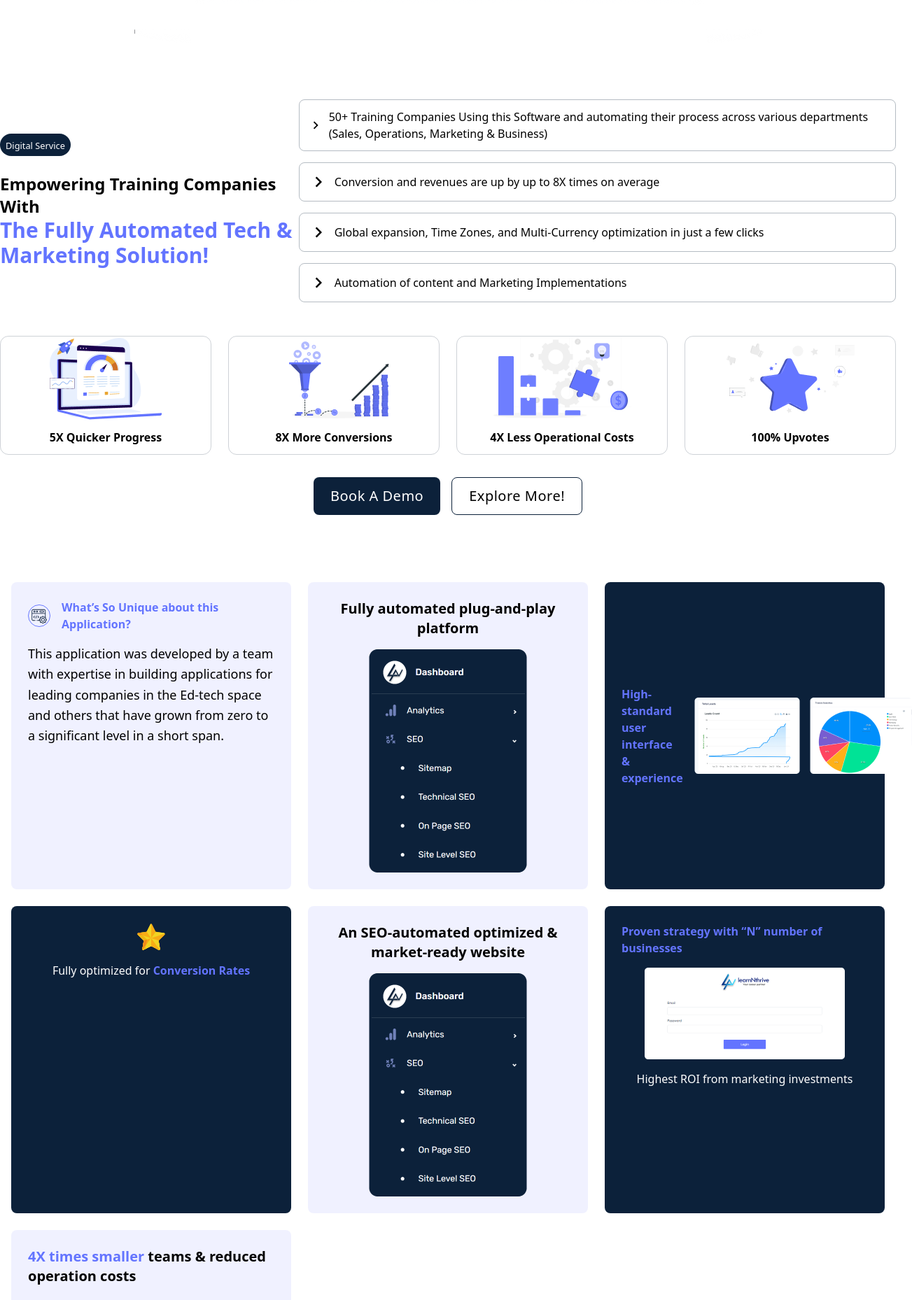
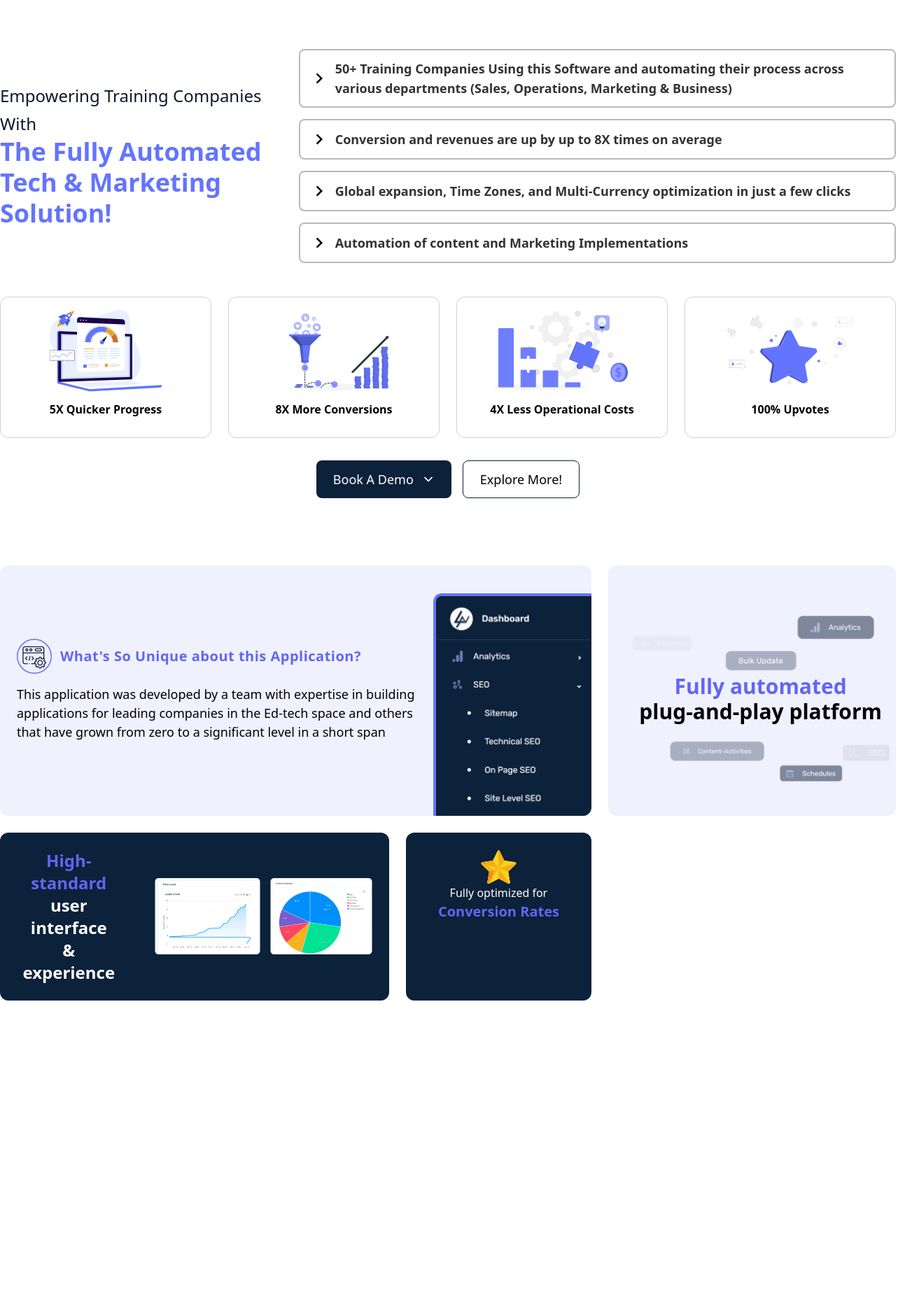
Before and after one commit to ItsRohith-A/Skilldeck, a Next.js app: page / in a window 1280 px wide. Shown: the part 923-2781 px from the top of the page at 70% size, 1303 px wide, since content can reach past the window. After the commit the page ends 2353 px from the top, so only its background shows below. Built offline with nearby package versions, Linux system fonts and the light colour scheme.

Commit message:
Fix: Banner and second section done mobile responsive and bento grid section half done

```diff
--- a/package.json
+++ b/package.json
@@ -16,13 +16,11 @@
     "react-icons": "^5.3.0"
   },
   "devDependencies": {
+    "typescript": "^5",
     "@types/node": "^20",
     "@types/react": "^18",
     "@types/react-dom": "^18",
-    "eslint": "^8",
-    "eslint-config-next": "14.2.11",
     "postcss": "^8",
-    "tailwindcss": "^3.4.1",
-    "typescript": "^5"
+    "tailwindcss": "^3.4.1"
   }
 }
--- a/src/components/home/FullyAutomated.tsx
+++ b/src/components/home/FullyAutomated.tsx
@@ -5,6 +5,7 @@ import cardimg2 from '../../../public/images/empowering/fully2.png';
 import cardimg3 from '../../../public/images/empowering/fully3.png';
 import cardimg4 from '../../../public/images/empowering/fully4.png';
 import Image from "next/image";
+import { IoIosArrowDown } from "react-icons/io";
 
 function FullyAutomated() {
   const points = [
@@ -17,18 +18,12 @@ function FullyAutomated() {
   return (
     <div>
       <div className="container mx-auto my-12 px-4 lg:px-0" data-aos="fade-up">
-        <div className="fully-automated lg:flex justify-between">
-          {/* Empowering Section */}
-          <div className="empowering lg:w-1/3 self-center">
-            <p className="bg-prime-dark text-white py-1 px-2 rounded-full w-fit">
-              <small>Digital Service</small>
-            </p>
-            <h2 className="text-xl font-bold mt-6 lg:text-2xl">
+        <div className=" lg:flex justify-between">
+          <div className="lg:w-1/3 self-center">
+            <div className="text-slate-900 text-2xl font-medium leading-10">
               Empowering Training Companies With <br />
-              <span className="text-prime-blue text-2xl lg:text-3xl">
-                The Fully Automated Tech & Marketing Solution!
-              </span>
-            </h2>
+              <span className="text-prime-blue text-4xl font-bold ">The Fully Automated Tech & Marketing Solution!</span>
+            </div>
           </div>
 
           {/* Points Section */}
@@ -36,10 +31,12 @@ function FullyAutomated() {
             {points.map((point, index) => (
               <div
                 key={index}
-                className="flex items-center border border-[rgba(12,33,58,0.3)] rounded-lg p-3 hover:border-prime-blue hover:text-prime-blue transition"
+                className="flex items-center border-2 border-slate-900/30 rounded-lg p-3 hover:border-prime-blue hover:text-prime-blue transition"
               >
-                <MdKeyboardArrowRight size={30} className="mr-2" />
-                <p className="m-0">{point}</p>
+                <div className="">
+                  <MdKeyboardArrowRight size={30} className="mr-2" />
+                </div>
+                <p className="opacity-80 text-black text-sm lg:text-lg font-semibold">{point}</p>
               </div>
             ))}
           </div>
@@ -55,22 +52,27 @@ function FullyAutomated() {
             { image: cardimg3, text: "4X Less Operational Costs" },
             { image: cardimg4, text: "100% Upvotes" },
           ].map((card, index) => (
+
+
             <div
               key={index}
-              className="rounded-xl border border-prime-dark/20 hover:border-prime-blue transition flex-col flex items-center"
+              className="py-4 rounded-xl border border-prime-dark/20 hover:border-prime-blue transition flex-col flex items-center"
             >
               <Image src={card.image} alt={card.text} className="rounded-t-xl" />
               <p className="text-center font-bold py-3">{card.text}</p>
             </div>
+
+
           ))}
         </div>
 
         {/* Buttons Section */}
         <div className="flex flex-col sm:flex-row justify-center gap-4 my-8">
-          <button className="px-6 py-3 bg-prime-dark text-white rounded-lg text-xl font-medium tracking-wide">
+          <button className="px-6 py-3 flex items-center gap-3 bg-prime-dark text-white rounded-lg text-lg">
             Book A Demo
+            <IoIosArrowDown />
           </button>
-          <button className="px-6 py-3 border border-prime-dark rounded-lg text-xl font-medium tracking-wide">
+          <button className="px-6 py-3 border border-prime-dark rounded-lg text-lg">
             Explore More!
           </button>
         </div>
--- a/src/components/home/Unique.tsx
+++ b/src/components/home/Unique.tsx
@@ -2,75 +2,62 @@ import Image from "next/image";
 import React from "react";
 import dashboard from "../../../public/images/unique/dashbord.png";
 import codingIcon from "../../../public/images/unique/coding.svg";
+import box2bg from "../../../public/images/unique/boxb.png";
 import chart from "../../../public/images/unique/boxc.png";
 import star from "../../../public/images/unique/star.svg";
 import loginimg from "../../../public/images/unique/loginimg.png";
 
 function Unique() {
   return (
-    <div className="container mx-auto py-16 px-4" id="unique">
-      <div className="grid grid-cols-1 md:grid-cols-2 lg:grid-cols-3 gap-6">
-        {/* First Card */}
-        <div className="bg-prime-lightblue/20 p-6 rounded-lg flex flex-col space-y-4">
-          <div className="flex items-center space-x-4">
-            <Image src={codingIcon} alt="coding icon" className="w-8 h-8" />
-            <h5 className="text-prime-blue font-bold">
-              What’s So Unique about this Application?
-            </h5>
+    <div className="container mx-auto mt-12 lg:mt-24" id="unique">
+      <div className="grid gap-6">
+        <div className="grid grid-cols-3 gap-6">
+          {/* card 1 */}
+          <div className="col-span-2 space-y-6 ">
+            <div className="flex bg-prime-bg pl-6 pt-6 rounded-xl gap-6 h-full overflow-hidden">
+              <div className="self-center pb-6 space-y-4">
+                <div className="flex items-center gap-3">
+                  <Image src={codingIcon} alt="coding icon" className="" />
+                  <div className="text-center text-indigo-500 text-xl font-black tracking-wide">What's So Unique about this Application?</div>
+                </div>
+                <div className=" text-black text-lg font-medium leading-normal">This application was developed by a team with expertise in building applications for leading companies in the Ed-tech space and others that have grown from zero to a significant level in a short span
+                </div>
+              </div>
+              <Image src={dashboard} alt="dashboard" className="mx-auto mt-4 border-l-4 border-t-4 border-prime-blue rounded-tl-xl bg-prime-dark" />
+            </div>
           </div>
-          <p className="text-lg font-medium leading-relaxed">
-            This application was developed by a team with expertise in building
-            applications for leading companies in the Ed-tech space and others
-            that have grown from zero to a significant level in a short span.
-          </p>
+          {/* card 2 */}
+          <div className="col-span-1 bg-prime-bg pl-6 pt-6 rounded-xl relative flex items-center justify-center group ">
+            <Image src={box2bg} alt="coding icon" className="group-hover:opacity-100 opacity-50" />
+            <div className="text-center absolute  text-indigo-500 text-3xl font-bold leading-9">
+              Fully automated
+              <br />
+              <span className="text-black text-3xl font-bold leading-9">plug-and-play platform</span>
+            </div>
+          </div>
         </div>
+        <div className="grid grid-cols-3 gap-6">
+          <div className="col-span-2 grid grid-cols-3 gap-6">
+            {/* card 3 */}
+            <div className="bg-prime-dark col-span-2 rounded-xl p-6 flex gap-12 items-center justify-center">
+              <div className="text-center text-indigo-500 text-2xl font-bold">High-standard<br />
+                <span className="text-white text-2xl font-semibold">user interface<br />& experience</span>
+              </div>
+              <Image src={chart} alt="coding icon" className="" />
+            </div>
+            {/* --------------------- */}
 
-        {/* Second Card */}
-        <div className="bg-prime-lightblue/20 p-6 rounded-lg text-center">
-          <h3 className="text-xl font-bold">Fully automated plug-and-play platform</h3>
-          <Image src={dashboard} alt="dashboard" className="mx-auto mt-4" />
-        </div>
+            {/* card 4 */}
+            <div className="col-span-1 bg-prime-dark rounded-xl p-6 flex-col flex items-center group">
+              <Image src={star} alt="coding icon" className="group-hover:animate-spin " />
 
-        {/* Third Card */}
-        <div className="bg-prime-dark text-white p-6 rounded-lg flex items-center space-x-4">
-          <h5 className="text-prime-blue font-bold">High-standard user interface & experience</h5>
-          <Image src={chart} alt="chart image" />
-        </div>
+              <div className="text-center text-white text-base font-normal leading-normal">Fully optimized for<br />
+                <span className="text-indigo-500 text-xl font-bold leading-normal">Conversion Rates</span>
+              </div>
+            </div>
+            {/* --------------------- */}
 
-        {/* Fourth Card */}
-        <div className="bg-prime-dark text-white p-6 rounded-lg flex flex-col items-center">
-          <Image src={star} alt="star icon" className="w-10 h-10 animate-spin-slow" />
-          <p className="mt-4">Fully optimized for <span className="text-prime-blue font-bold">Conversion Rates</span></p>
-        </div>
-
-        {/* Fifth Card */}
-        <div className="bg-prime-lightblue/20 p-6 rounded-lg text-center">
-          <h3 className="text-xl font-bold">An SEO-automated optimized & market-ready website</h3>
-          <Image src={dashboard} alt="dashboard" className="mx-auto mt-4" />
-        </div>
-
-        {/* Sixth Card */}
-        <div className="bg-prime-dark text-white p-6 rounded-lg flex flex-col items-center">
-          <h5 className="text-prime-blue font-bold">
-            Proven strategy with “N” number of businesses
-          </h5>
-          <Image src={loginimg} alt="login image" className="mt-4" />
-          <p className="mt-4 text-center">
-            Highest ROI from marketing investments
-          </p>
-        </div>
-
-        {/* Seventh Card */}
-        <div className="bg-prime-lightblue/20 p-6 rounded-lg flex flex-col items-center">
-          <p className="text-xl font-bold">
-            <span className="text-prime-blue">4X times smaller</span> teams & reduced operation costs
-          </p>
-          <p className="text-xl font-bold mt-4">
-            <span className="text-prime-blue">6X times faster</span> growth than other companies
-          </p>
-          <p className="text-xl font-bold mt-4">
-            <span className="text-prime-blue">10X times lesser</span> investment in technology & marketing
-          </p>
+          </div>
         </div>
       </div>
     </div>
--- a/src/pages/index.tsx
+++ b/src/pages/index.tsx
@@ -15,16 +15,16 @@ import NavBar from "@/components/others/NavBar";
 import localFont from "next/font/local";
 import Head from "next/head";
 
-const geistSans = localFont({
-  src: "./fonts/GeistVF.woff",
-  variable: "--font-geist-sans",
-  weight: "100 900",
-});
-const geistMono = localFont({
-  src: "./fonts/GeistMonoVF.woff",
-  variable: "--font-geist-mono",
-  weight: "100 900",
-});
+// const sans = localFont({
+//   src: "./fonts/GeistVF.woff",
+//   variable: "--font-geist-sans",
+//   weight: "100 900",
+// });
+// const geistMono = localFont({
+//   src: "./fonts/GeistMonoVF.woff",
+//   variable: "--font-geist-mono",
+//   weight: "100 900",
+// });
 
 export default function Home() {
   return (
@@ -39,7 +39,7 @@ export default function Home() {
       <BannerImage />
       <FullyAutomated />
       <Unique />
-      <DemoVideo />
+      {/*  <DemoVideo />
       <Collaborative />
       <EdtechSpace />
       <Founder />
@@ -52,7 +52,7 @@ export default function Home() {
         title2="How can I contact customer support?"
         desc2="Reach out to our dedicated support team via email at support@example.com or call our toll-free number at 1-800-123-4567 during business hours."
       />
-      <Footer />
+      <Footer /> */}
     </>
   );
 }
--- a/tailwind.config.ts
+++ b/tailwind.config.ts
@@ -8,6 +8,9 @@ const config: Config = {
   ],
   theme: {
     extend: {
+      animation: {
+        'slow-bounce': 'bounce 2s infinite', // Custom animation duration
+      },
       colors: {
         "prime-blue": "#6374ff",
         "prime-dark": "#0c213a",
```
Also changed, not shown: src/components/home/Banner.tsx (+4 -4 lines), src/components/home/BannerImage.tsx (+9 -7 lines), src/components/others/NavBar.tsx (+2 -11 lines), .eslintrc.json (deleted), src/components/Data/Data.ts (renamed from src/components/Data/Data.js), 1 other file (tests, documents, lock files or other folders).
